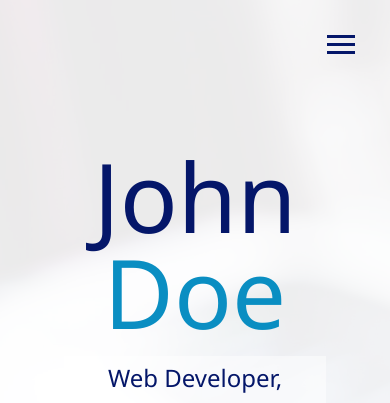
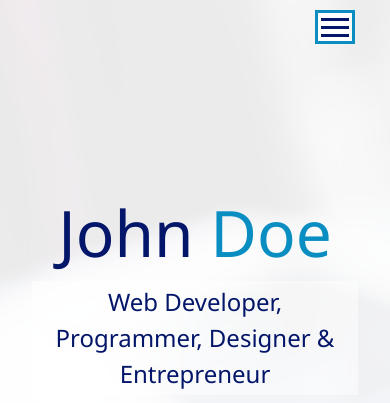
Before and after one commit to ktan18879/new_portfolio, a website: page dist/index.html in a window 390 px wide. Shown: the top 403 px of the page. Drawn offline with Linux system fonts and the light colour scheme.

Commit message:
Button and Mobile display fix

```diff
--- a/scss/_mobile.scss
+++ b/scss/_mobile.scss
@@ -1,14 +1,14 @@
 // Widescreens
 @include mediaXl {
-    .projects{
-        grid-template-columns: repeat(4,1fr);
-    }
+  .projects {
+    grid-template-columns: repeat(4, 1fr);
+  }
 }
 // Desktops & Laptops
 @include mediaLg {
-    .projects{
-        grid-template-columns: repeat(3,1fr);
-    }
+  .projects {
+    grid-template-columns: repeat(3, 1fr);
+  }
 }
 // Tablets & Small Laptops
 @include mediaMd {
@@ -61,18 +61,56 @@
     grid-template-columns: 1fr;
   }
 
-  .projects{
-    grid-template-columns: repeat(2,1fr);
-}
+  .projects {
+    grid-template-columns: repeat(2, 1fr);
+  }
 }
 
 // Smartphones
 @include mediaSm {
-  main#home h1 {
-    margin-top: 10vh;
+  .menu-btn {
+    position: fixed;
+    float: right;
+    padding-top:5px;
+    width: 40px;
+    top: 0;
+    margin-top:10px;
+    height:34px;
+    background: $primary-color;
+    border:3px solid $secondary-color;
+
+    .btn-line {
+      margin-right: auto;
+      margin-left: auto;
+    }
+
+    &.close {
+        border:none;
+        background:none;
+    }
   }
 
-  .projects{
+  .menu {
+    opacity: 1;
+  }
+
+  #about .lg-heading {
+    margin-top: 4rem;
+  }
+
+  main {
+    padding: 2rem;
+    #home h1 {
+      margin-top: 10vh;
+    }
+
+    .lg-heading {
+      margin-top: 1rem;
+      font-size: 4rem;
+    }
+  }
+
+  .projects {
     grid-template-columns: 1fr;
+  }
 }
-}
```
Also changed, not shown: dist/css/main.css.
